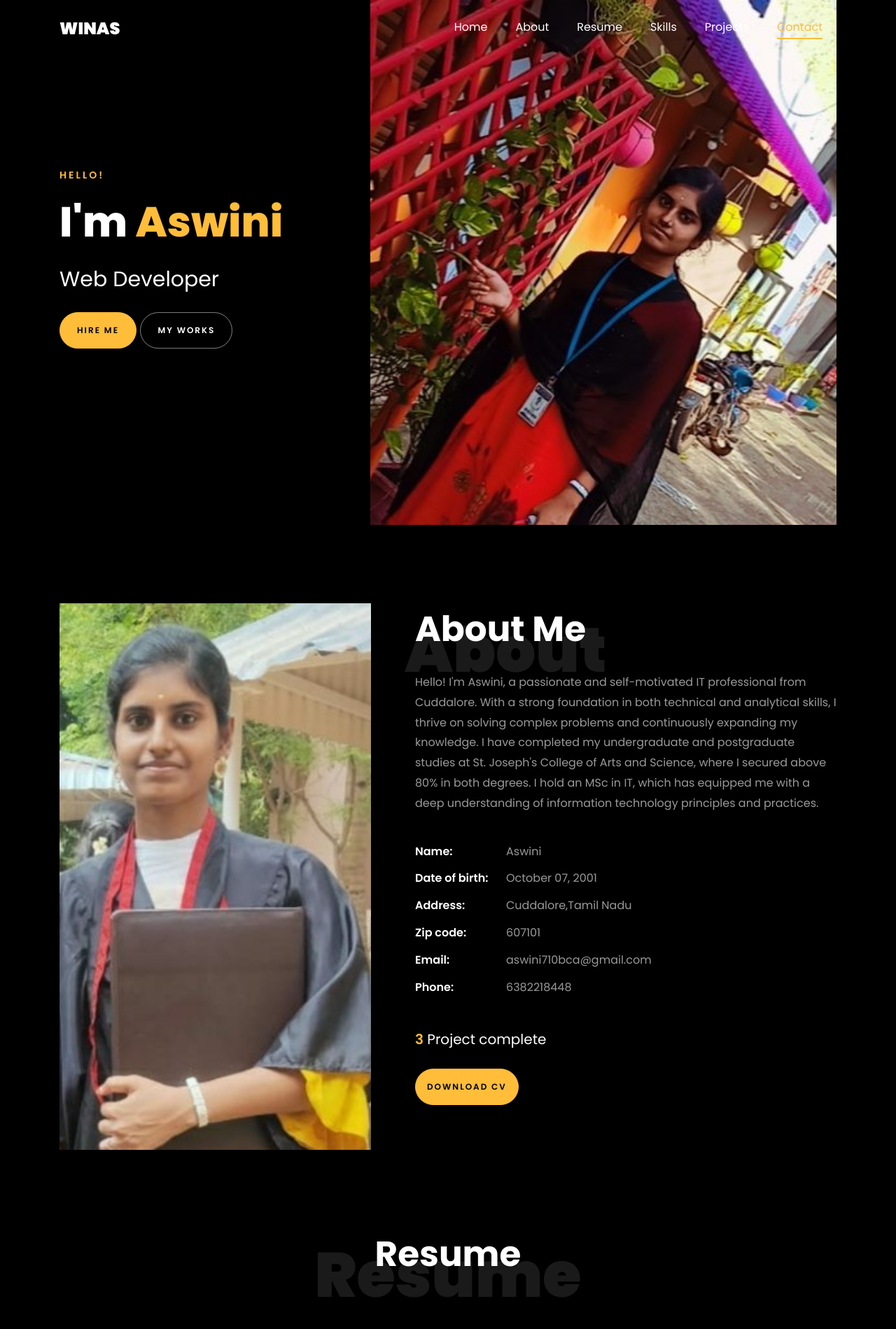
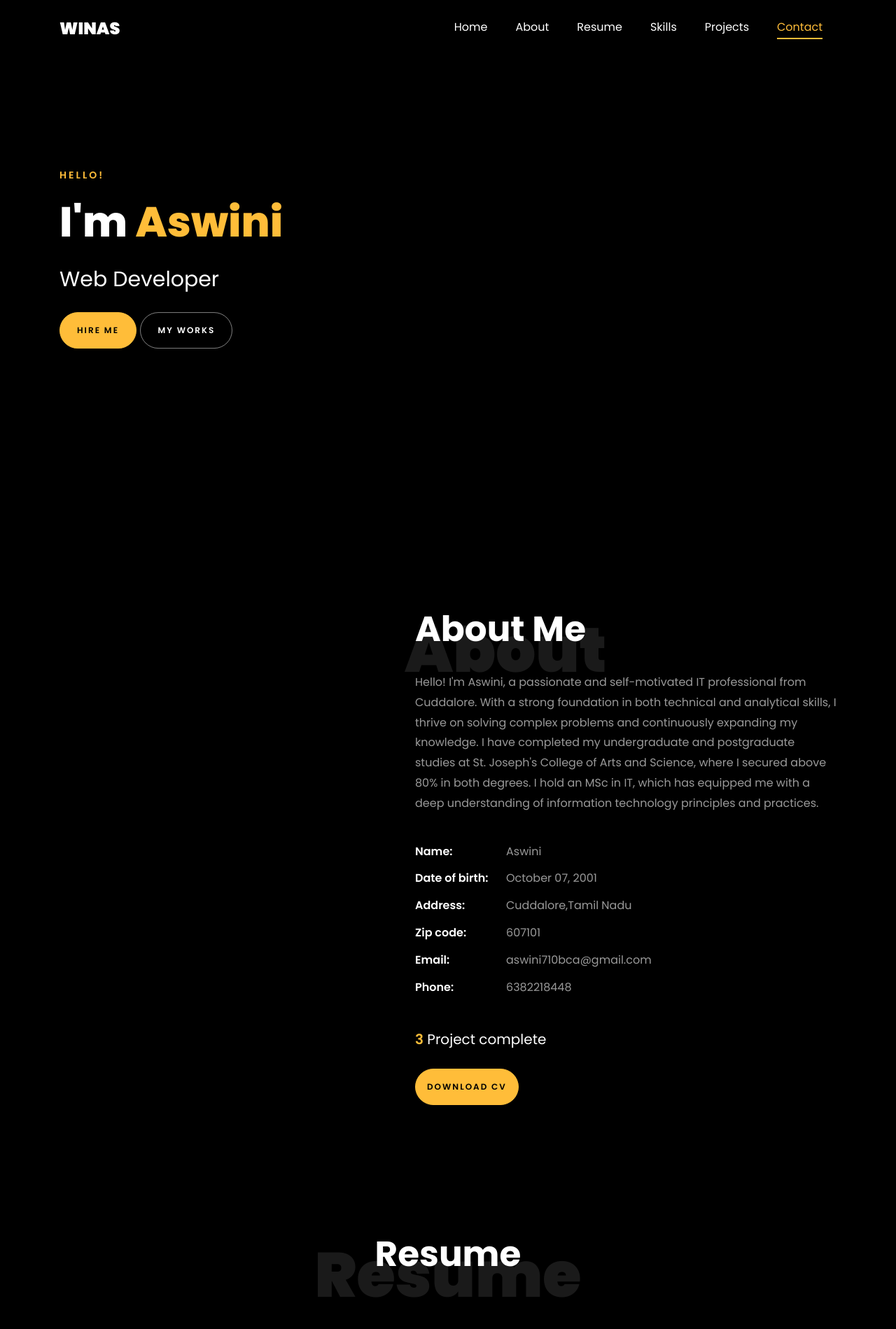
Before and after one commit to ASWINI07-K/Portfolio-WinAs, a plain HTML site: page index.html in a window 1280 px wide. Shown: the top 1899 px of the page at 70% size. Drawn offline with Linux system fonts and the light colour scheme; files whose address does not match are found by name.

Commit message:
Update index.html

```diff
--- a/index.html
+++ b/index.html
@@ -54,7 +54,7 @@
 	      	<div class="overlay"></div>
 	        <div class="container">
 	          <div class="row d-md-flex no-gutters slider-text align-items-end justify-content-end" data-scrollax-parent="true">
-	          	<div class="one-third js-fullheight order-md-last img" style="background-image:url(images/as1.jpg); height: 50vh;">
+	          	<div class="one-third js-fullheight order-md-last img">
 	          		<div class="overlay"></div>
 	          	</div>
 		          <div class="one-forth d-flex  align-items-center ftco-animate" data-scrollax=" properties: { translateY: '70%' }">
@@ -95,7 +95,7 @@
     			<div class="col-md-6 col-lg-5 d-flex">
     				<div class="img-about img d-flex align-items-stretch">
     					<div class="overlay"></div>
-	    				<div class="img d-flex align-self-stretch align-items-center" style="background-image:url(images/as.jpg);">
+	    				<div class="img d-flex align-self-stretch align-items-center" >
 	    				</div>
     				</div>
     			</div>
```
